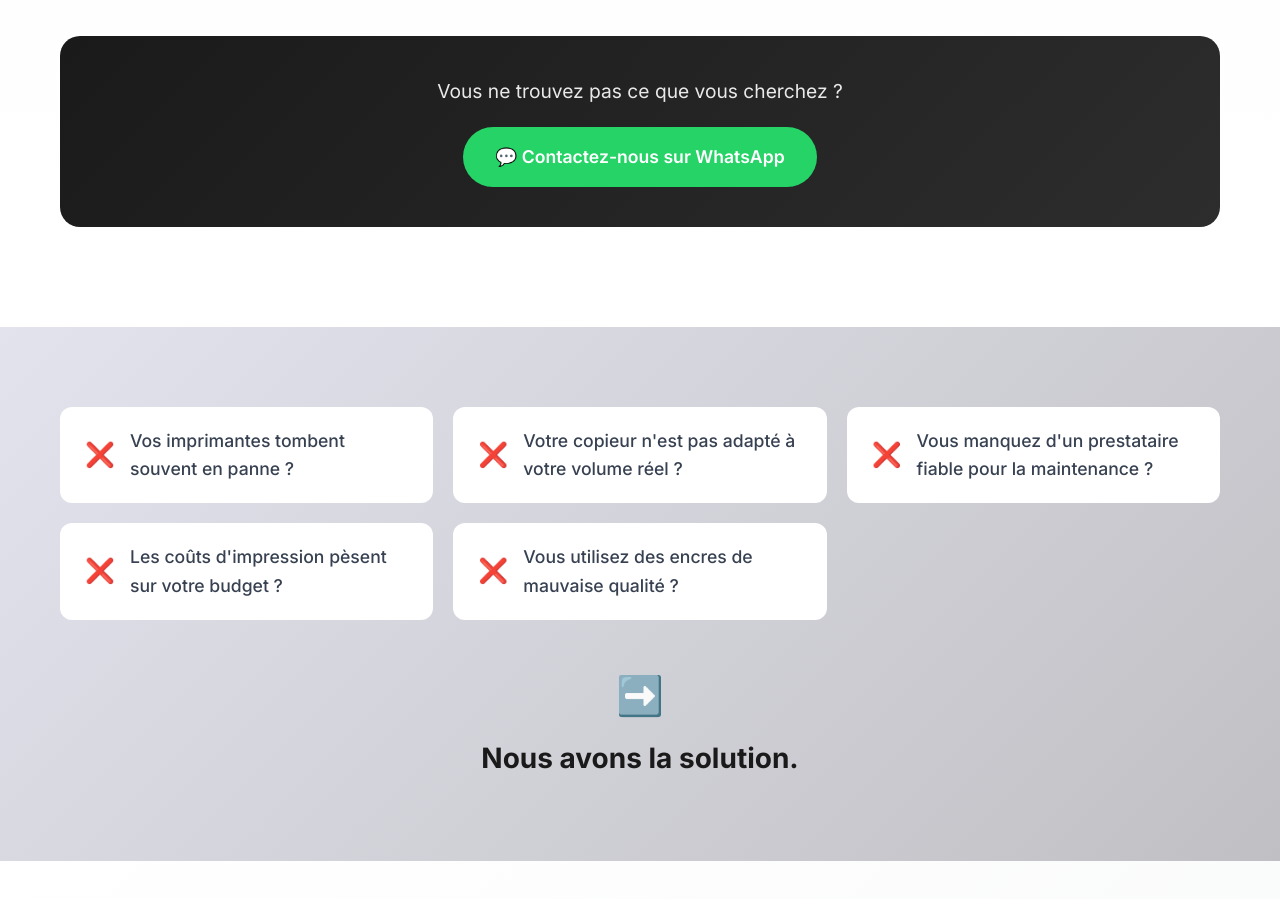
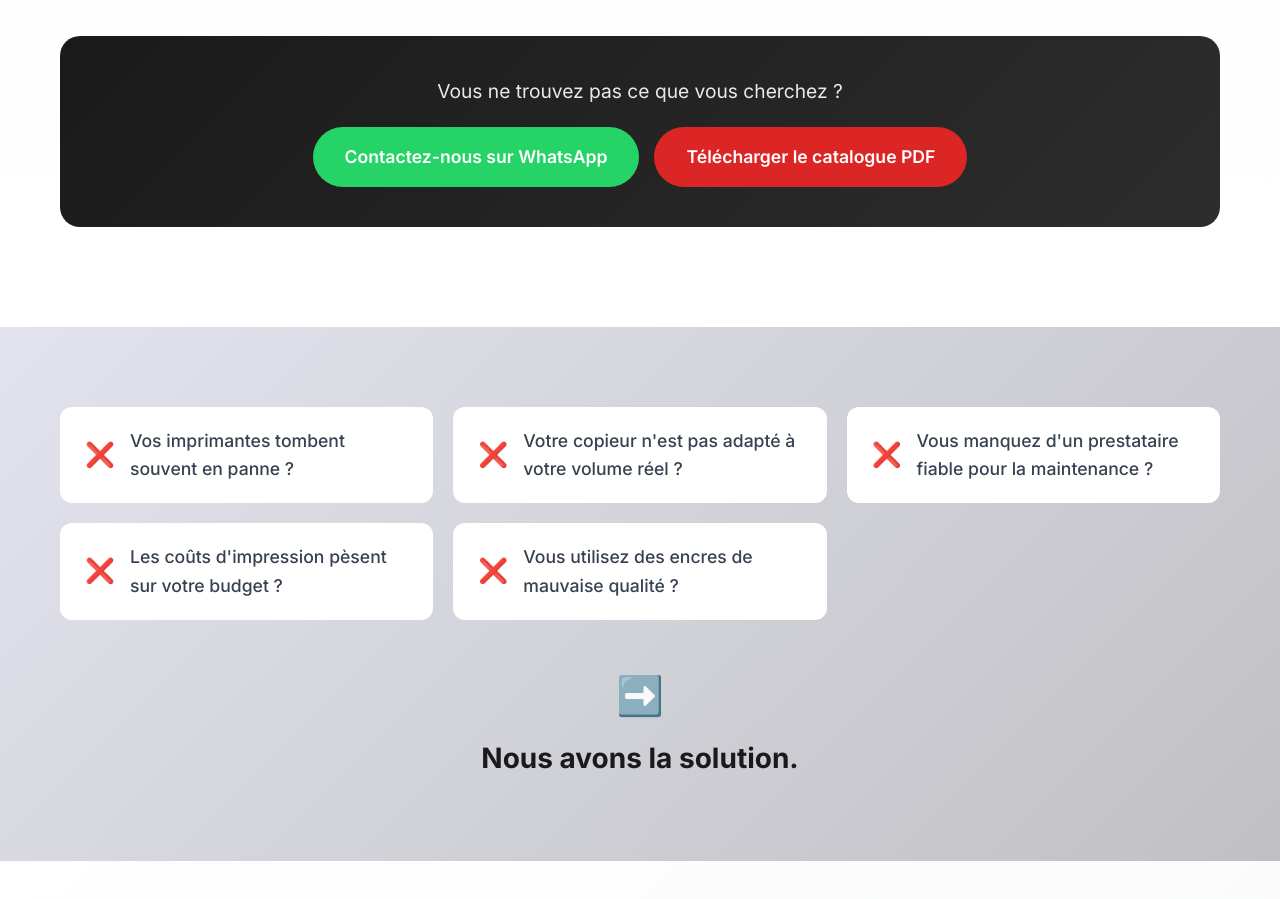
Before and after one commit to Sessou-koffi/projet_sena, a Vue app: page /#/ in a window 1280 px wide. Shown: the part 2980-3879 px from the top of the page. Built offline with nearby package versions, Linux system fonts and the light colour scheme; no server answers.

Commit message:
feat: bouton téléchargement catalogue PDF

```diff
--- a/src/components/ProductsSection.vue
+++ b/src/components/ProductsSection.vue
@@ -91,9 +91,14 @@
             <!-- CTA bas de section -->
             <div class="section-cta">
                 <p>Vous ne trouvez pas ce que vous cherchez ?</p>
-                <a :href="whatsappUrl" target="_blank" class="btn btn-whatsapp">
-                    💬 Contactez-nous sur WhatsApp
-                </a>
+                <div class="cta-buttons">
+                    <a :href="whatsappUrl" target="_blank" class="btn btn-whatsapp">
+                        Contactez-nous sur WhatsApp
+                    </a>
+                    <a href="/catalogue-sena.pdf" download class="btn btn-download">
+                        Télécharger le catalogue PDF
+                    </a>
+                </div>
             </div>
         </div>
     </section>
@@ -648,6 +653,13 @@ const requestDevis = (product) => {
     opacity: 0.9;
 }
 
+.cta-buttons {
+    display: flex;
+    justify-content: center;
+    gap: 15px;
+    flex-wrap: wrap;
+}
+
 .btn-whatsapp {
     display: inline-flex;
     align-items: center;
@@ -666,6 +678,26 @@ const requestDevis = (product) => {
     background: #128c7e;
     transform: translateY(-3px);
     box-shadow: 0 10px 25px rgba(37, 211, 102, 0.4);
+}
+
+.btn-download {
+    display: inline-flex;
+    align-items: center;
+    gap: 10px;
+    padding: 16px 32px;
+    background: #DC2626;
+    color: white;
+    border-radius: 30px;
+    font-weight: 600;
+    font-size: 1.1rem;
+    text-decoration: none;
+    transition: all 0.3s ease;
+}
+
+.btn-download:hover {
+    background: #b91c1c;
+    transform: translateY(-3px);
+    box-shadow: 0 10px 25px rgba(220, 38, 38, 0.4);
 }
 
 /* Responsive */
```
Also changed, not shown: 1 other file (tests, documents, lock files or other folders).
